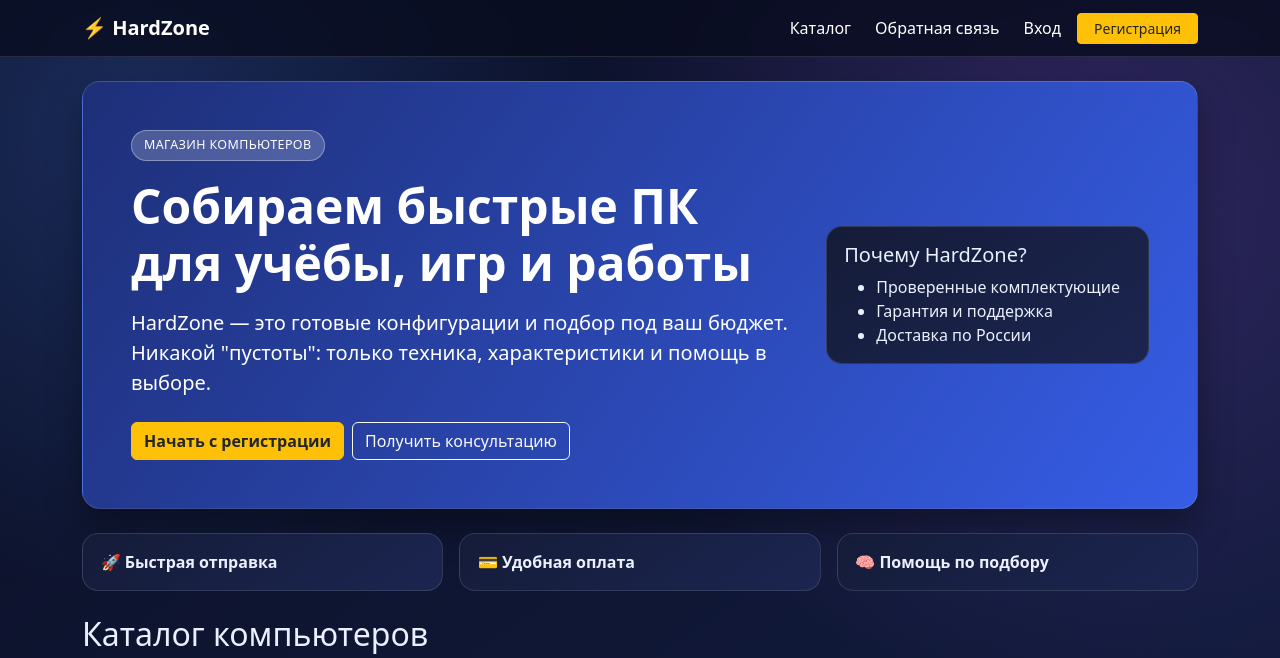
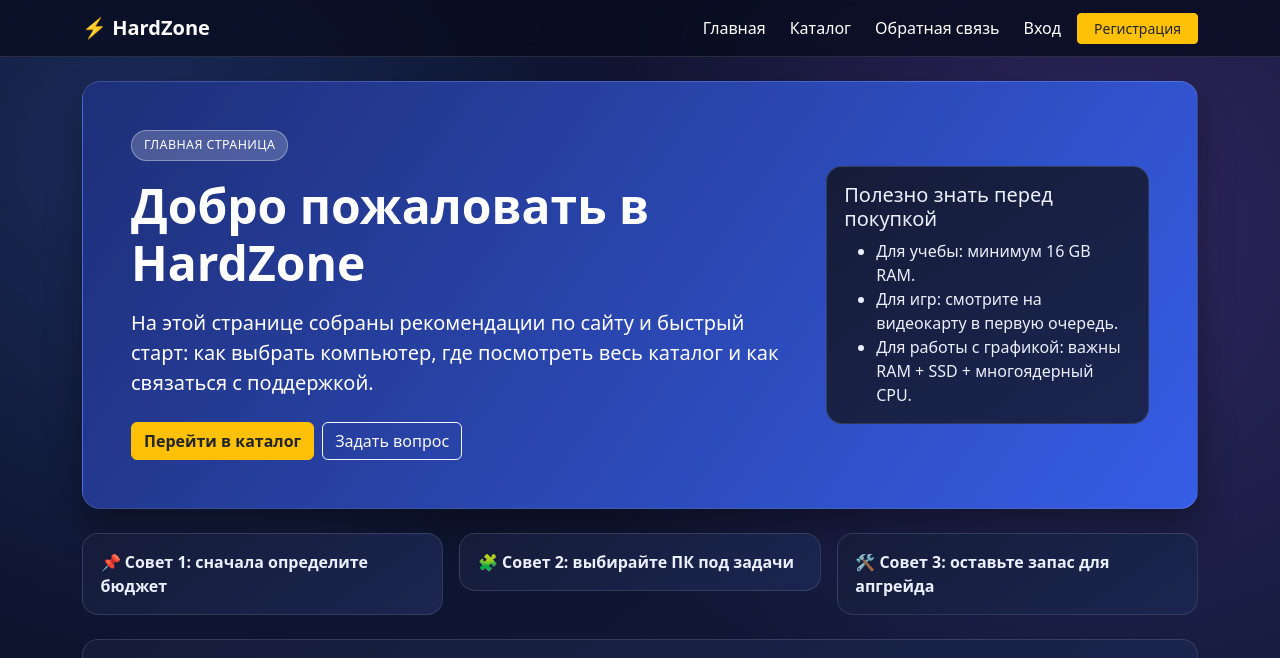
Before and after one commit to Dota2Beta/HardZone, a PHP site: page / in a window 1280 px wide. Shown: the top 658 px of the page. Run offline with PHP 8.4, Linux system fonts and the light colour scheme; data comes from the database, SQL or seed files in the repository.

Commit message:
Separate home page from catalog with recommendations

```diff
--- a/public/index.php
+++ b/public/index.php
@@ -5,28 +5,28 @@ declare(strict_types=1);
 require_once __DIR__ . '/../src/config.php';
 require_once __DIR__ . '/../src/product.php';
 
-$products = allProducts();
+$featuredProducts = array_slice(allProducts(), 0, 2);
 
 require_once __DIR__ . '/../templates/header.php';
 ?>
 <section class="hz-hero p-4 p-md-5 mb-4">
     <div class="row align-items-center g-4">
         <div class="col-lg-8">
-            <span class="chip">магазин компьютеров</span>
-            <h1 class="display-5 fw-bold mt-3 mb-3">Собираем быстрые ПК для учёбы, игр и работы</h1>
-            <p class="lead mb-4">HardZone — это готовые конфигурации и подбор под ваш бюджет. Никакой "пустоты": только техника, характеристики и помощь в выборе.</p>
+            <span class="chip">главная страница</span>
+            <h1 class="display-5 fw-bold mt-3 mb-3">Добро пожаловать в HardZone</h1>
+            <p class="lead mb-4">На этой странице собраны рекомендации по сайту и быстрый старт: как выбрать компьютер, где посмотреть весь каталог и как связаться с поддержкой.</p>
             <div class="d-flex gap-2 flex-wrap">
-                <a href="<?= url('/register.php') ?>" class="btn btn-warning text-dark fw-semibold">Начать с регистрации</a>
-                <a href="<?= url('/feedback.php') ?>" class="btn btn-outline-light">Получить консультацию</a>
+                <a href="<?= url('/catalog.php') ?>" class="btn btn-warning text-dark fw-semibold">Перейти в каталог</a>
+                <a href="<?= url('/feedback.php') ?>" class="btn btn-outline-light">Задать вопрос</a>
             </div>
         </div>
         <div class="col-lg-4">
             <div class="hz-side-card">
-                <h5>Почему HardZone?</h5>
+                <h5>Полезно знать перед покупкой</h5>
                 <ul class="mb-0">
-                    <li>Проверенные комплектующие</li>
-                    <li>Гарантия и поддержка</li>
-                    <li>Доставка по России</li>
+                    <li>Для учебы: минимум 16 GB RAM.</li>
+                    <li>Для игр: смотрите на видеокарту в первую очередь.</li>
+                    <li>Для работы с графикой: важны RAM + SSD + многоядерный CPU.</li>
                 </ul>
             </div>
         </div>
@@ -34,15 +34,26 @@ require_once __DIR__ . '/../templates/header.php';
 </section>
 
 <div class="row g-3 mb-4">
-    <div class="col-md-4"><div class="feature-box">🚀 Быстрая отправка</div></div>
-    <div class="col-md-4"><div class="feature-box">💳 Удобная оплата</div></div>
-    <div class="col-md-4"><div class="feature-box">🧠 Помощь по подбору</div></div>
+    <div class="col-md-4"><div class="feature-box">📌 Совет 1: сначала определите бюджет</div></div>
+    <div class="col-md-4"><div class="feature-box">🧩 Совет 2: выбирайте ПК под задачи</div></div>
+    <div class="col-md-4"><div class="feature-box">🛠️ Совет 3: оставьте запас для апгрейда</div></div>
 </div>
 
-<h2 class="mb-4">Каталог компьютеров</h2>
+<div class="card soft-card mb-4">
+    <div class="card-body p-4">
+        <h2 class="mb-3">Рекомендации по сайту</h2>
+        <ol class="mb-0">
+            <li>Сначала откройте <strong>Каталог</strong> и сравните модели.</li>
+            <li>Зарегистрируйтесь, чтобы редактировать профиль и загрузить аватар.</li>
+            <li>Если нужна консультация — используйте раздел <strong>Обратная связь</strong>.</li>
+        </ol>
+    </div>
+</div>
+
+<h2 class="mb-4">Рекомендуемые компьютеры</h2>
 <div class="row g-4">
-    <?php foreach ($products as $product): ?>
-        <div class="col-md-4">
+    <?php foreach ($featuredProducts as $product): ?>
+        <div class="col-md-6">
             <div class="card h-100 product-card shadow-sm">
                 <img src="<?= htmlspecialchars($product['image_url']) ?>" class="card-img-top product-img" alt="<?= htmlspecialchars($product['name']) ?>">
                 <div class="card-body d-flex flex-column">
@@ -50,7 +61,7 @@ require_once __DIR__ . '/../templates/header.php';
                     <p class="card-text text-muted"><?= htmlspecialchars($product['description']) ?></p>
                     <div class="mt-auto d-flex justify-content-between align-items-center">
                         <span class="fw-bold fs-5 text-warning"><?= number_format((float) $product['price'], 0, '.', ' ') ?> ₽</span>
-                        <span class="badge text-bg-dark">Остаток: <?= (int) $product['stock'] ?></span>
+                        <a href="<?= url('/catalog.php') ?>" class="btn btn-sm btn-outline-light">Смотреть в каталоге</a>
                     </div>
                 </div>
             </div>
--- a/templates/header.php
+++ b/templates/header.php
@@ -24,7 +24,8 @@ $flashes = getFlashes();
         </button>
         <div class="collapse navbar-collapse" id="mainNav">
             <ul class="navbar-nav ms-auto align-items-lg-center gap-lg-2 w-100 justify-content-lg-end">
-                <li class="nav-item"><a class="nav-link" href="<?= url('/index.php') ?>">Каталог</a></li>
+                <li class="nav-item"><a class="nav-link" href="<?= url('/index.php') ?>">Главная</a></li>
+                <li class="nav-item"><a class="nav-link" href="<?= url('/catalog.php') ?>">Каталог</a></li>
                 <li class="nav-item"><a class="nav-link" href="<?= url('/feedback.php') ?>">Обратная связь</a></li>
                 <?php if ($user): ?>
                     <?php if ($user['role'] === 'admin'): ?>
```
Also changed, not shown: public/catalog.php (added, +36 -0 lines).
